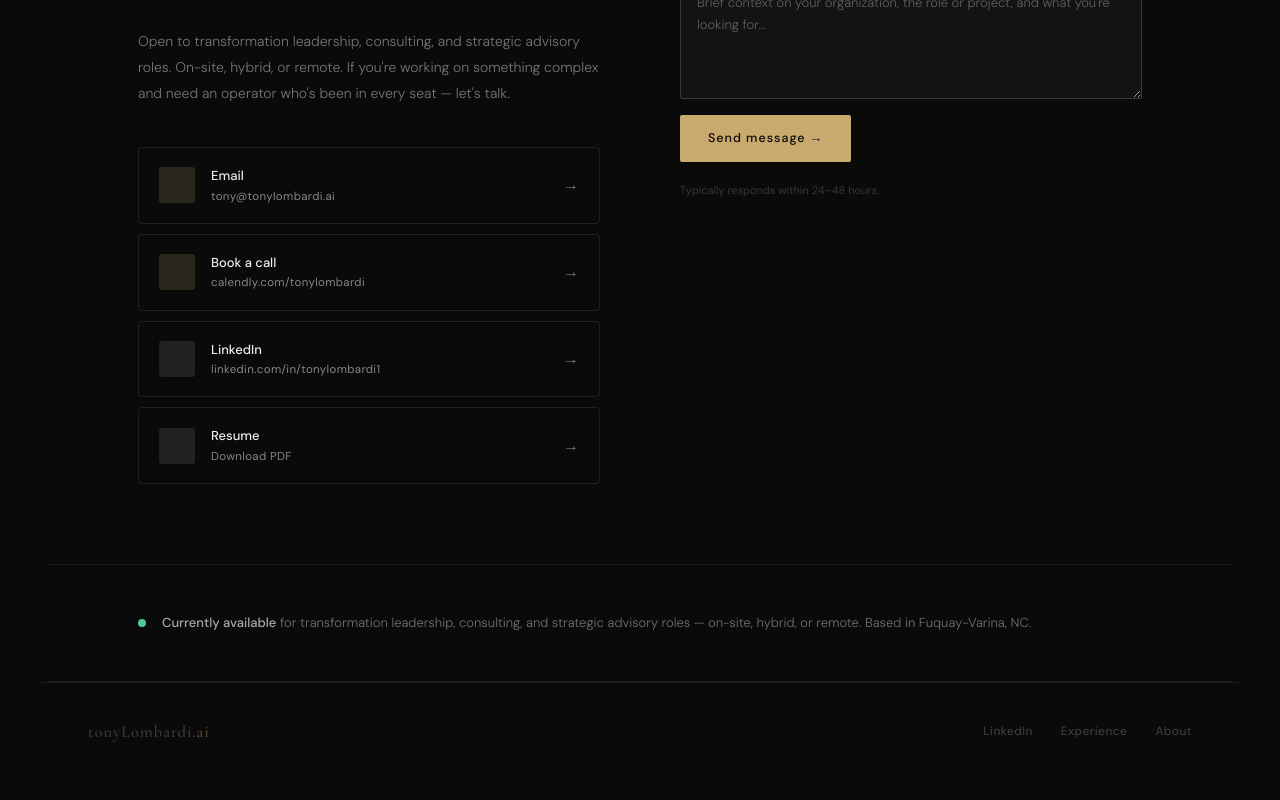
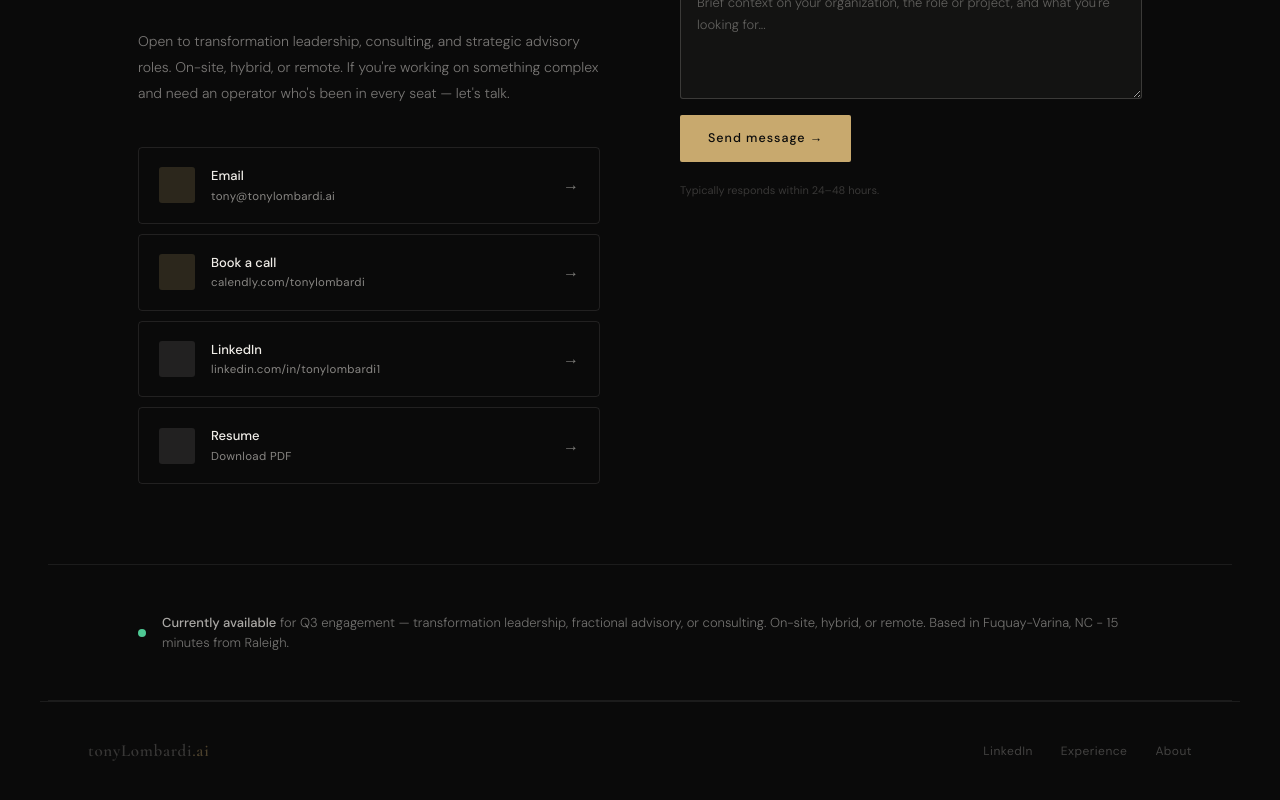
Before and after one commit to tonylombardi-22/personal_branding, a Next.js app: page /contact in a window 1280 px wide. Shown: the part 413-1213 px from the top of the page. Built offline with nearby package versions, Linux system fonts and the light colour scheme.

Commit message:
update availability CTA

```diff
--- a/app/contact/page.tsx
+++ b/app/contact/page.tsx
@@ -409,8 +409,8 @@ export default function Contact() {
         <div className="ct-avail">
           <div className="ct-avail-dot" />
           <p className="ct-avail-text">
-            <strong>Currently available</strong> for transformation leadership, consulting, and strategic advisory roles —
-            on-site, hybrid, or remote. Based in Fuquay-Varina, NC.
+            <strong>Currently available</strong> for Q3 engagement — transformation leadership, fractional advisory, or consulting.
+            On-site, hybrid, or remote. Based in Fuquay-Varina, NC - 15 minutes from Raleigh.
           </p>
         </div>
 
```
